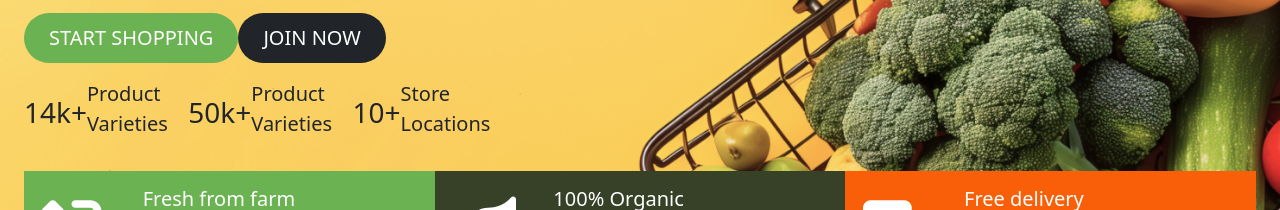
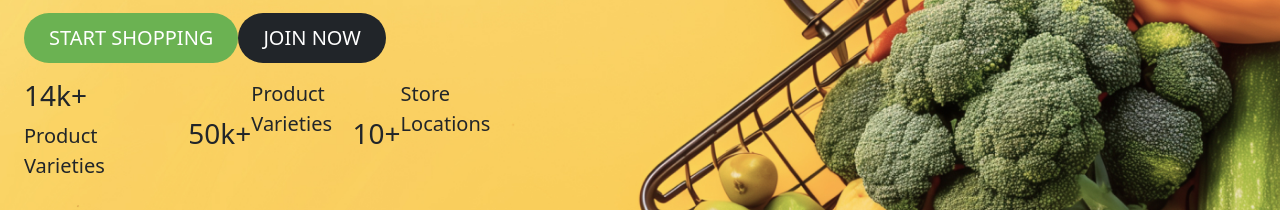
Before and after one commit to sadigzadeamina07/organic-template, a plain HTML site: page index.html in a window 1280 px wide. Shown: the part 526-736 px from the top of the page. Drawn offline with nearby package versions, Linux system fonts and the light colour scheme.

Commit message:
worked with first section of main

```diff
--- a/css/style.css
+++ b/css/style.css
@@ -14,8 +14,6 @@ body{
   background-color:rgb(255, 193, 7);
 
 }
-
-
 .txt-lightgreen{color: var(--aciqyasil);}
 /* background images */
 .head {
--- a/index.html
+++ b/index.html
@@ -126,17 +126,17 @@
                 <button class="btn btn-dark text-white border-0 text-uppercase ">Join Now</button>
 
                </div>
-                 <div class="row cardsof3 flex-row customers mb-3">
+                 <div class="row cardsof3  flex-row customers mb-3">
 
-                <div class="col-lg-4 col-4 d-flex flex-column flex-lg-row">
+                <div class="col-lg-4 col-12 d-flex flex-wrap flex-column flex-lg-row">
                   <h3 class="d-flex align-items-center">14k+</h3>
                   <p> Product Varieties</p>
                 </div>
-                  <div class=" col-lg-4  col-4 d-flex flex-column flex-lg-row">
+                  <div class=" col-lg-4  col-12 d-flex flex-column flex-lg-row">
                     <h3 class="d-flex align-items-center">50k+</h3>
                     <p> Product Varieties</p>
                   </div>
-                    <div class=" col-lg-4  col-4 d-flex flex-column flex-lg-row">
+                    <div class=" col-lg-4  col-12 d-flex flex-column flex-lg-row">
                       <h3 class="d-flex align-items-center">10+</h3>
                       <p> Store Locations</p>
                     </div>
```
